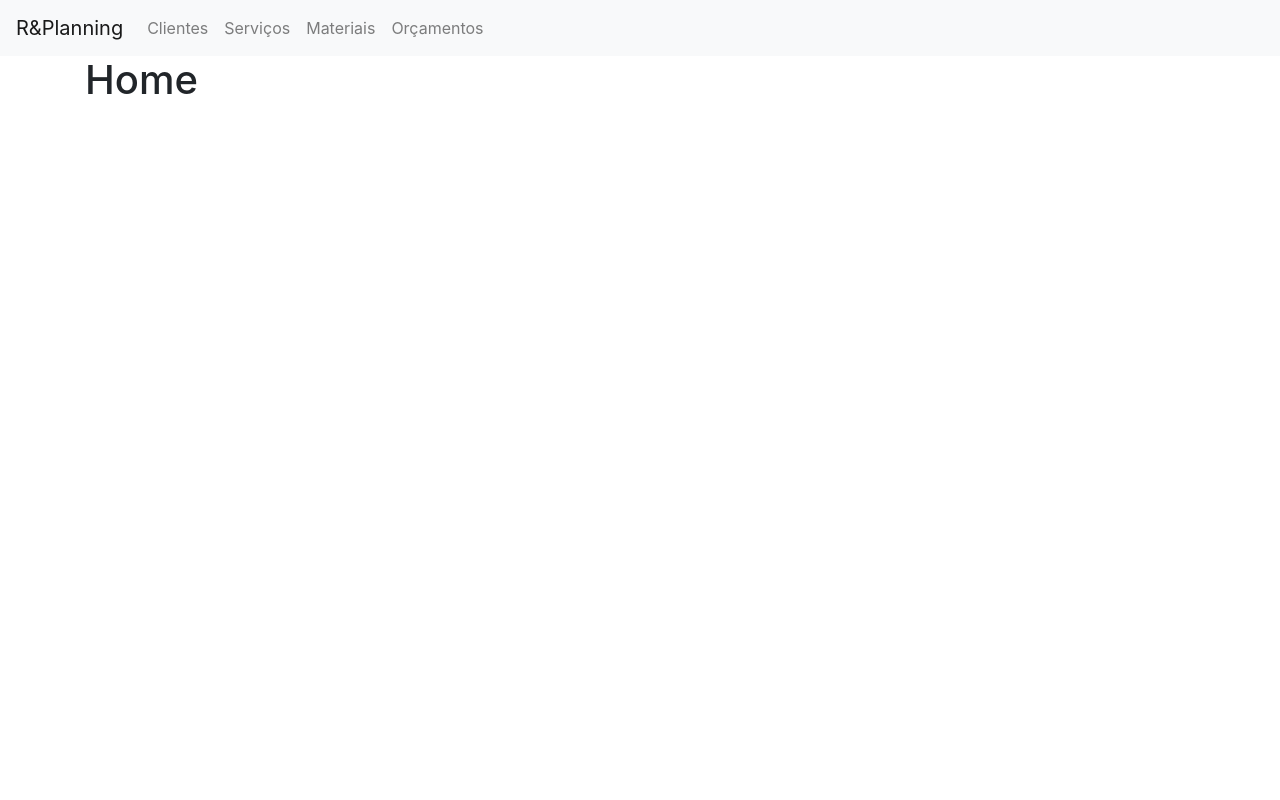
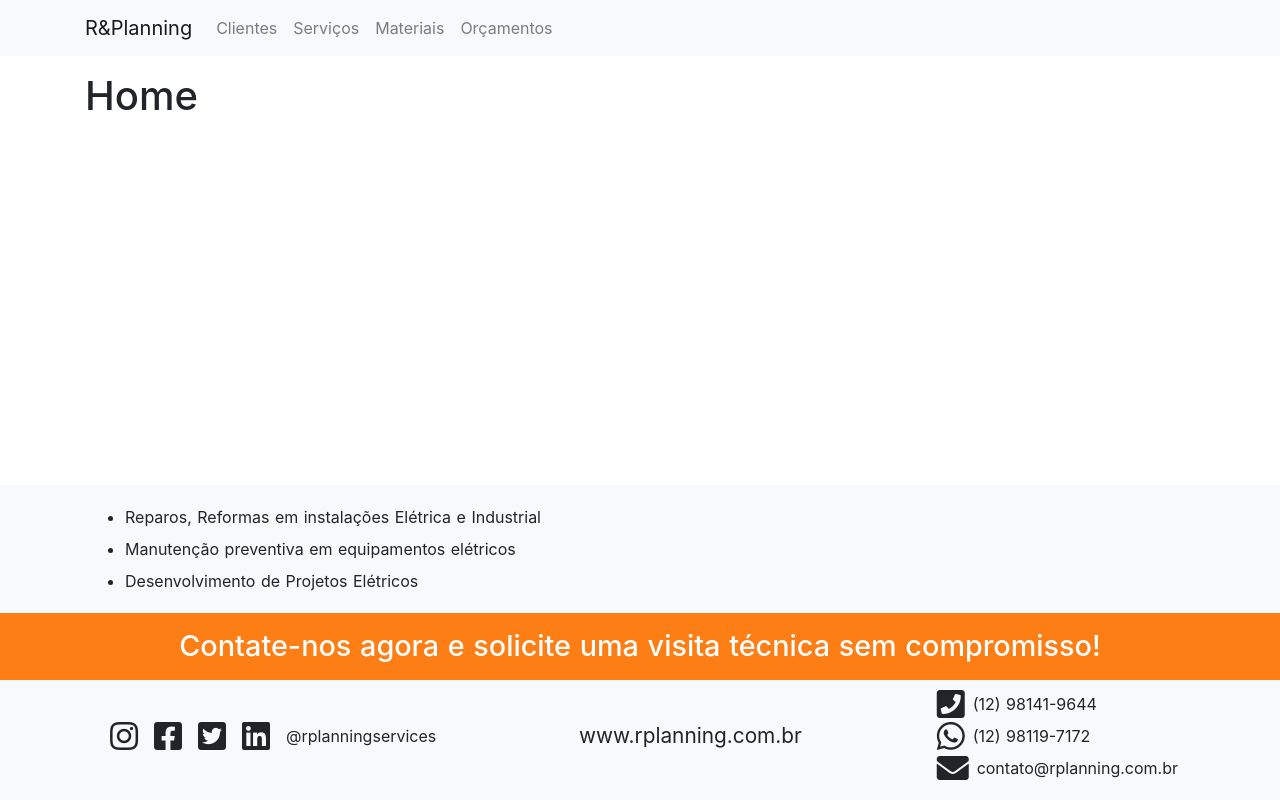
Before and after one commit to fatec-noobs/rplanning_app, a Nuxt app: page / in a window 1280 px wide. Built offline with nearby package versions, Linux system fonts and the light colour scheme.

Commit message:
create footer

```diff
--- a/components/Navbar.vue
+++ b/components/Navbar.vue
@@ -1,5 +1,6 @@
 <template>
   <nav class="navbar navbar-expand-lg navbar-light bg-light">
+    <div class="container">
       <nuxt-link class="navbar-brand" to="/">
         R&Planning
       </nuxt-link>
@@ -31,6 +32,7 @@
           </li>
         </ul>
       </div>
+    </div>
   </nav>
 </template>
 
--- a/layouts/default.vue
+++ b/layouts/default.vue
@@ -1,14 +1,53 @@
 <template>
-  <div>
-    <header>
+  <div class="app">
+    <header class="app__header">
       <navbar/>
     </header>
-    <nuxt />
+    <main class="app__content">
+      <nuxt />
+    </main>
+    <footer class="footer">
+      <div class="footer__container">
+        <div class="container">
+          <ul class="main-list">
+            <li>Reparos, Reformas em instalações Elétrica e Industrial</li>
+            <li>Manutenção preventiva em equipamentos elétricos</li>
+            <li>Desenvolvimento de Projetos Elétricos</li>
+          </ul>
+        </div>
+        <h3 class="title">Contate-nos agora e solicite uma visita técnica sem compromisso!</h3>
+        <div class="footer__footer container">
+          <ul class="brand-list">
+            <li><i class="fab fa-instagram fa-2x"></i></li>
+            <li><i class="fab fa-facebook-square fa-2x"></i></li>
+            <li><i class="fab fa-twitter-square fa-2x"></i></li>
+            <li><i class="fab fa-linkedin fa-2x"></i></li>
+            <li><span>@rplanningservices</span></li>
+          </ul>
+          <a class="site" href="www.rplanning.com.br">www.rplanning.com.br</a>
+          <ul class="contact-list">
+            <li>
+              <i class="fas fa-phone-square fa-2x"></i>
+              <span>(12) 98141-9644</span>
+            </li>
+            <li>
+              <i class="fab fa-whatsapp fa-2x"></i>
+              <span>(12) 98119-7172</span>
+            </li>
+            <li>
+              <i class="fas fa-envelope fa-2x"></i>
+              <span>contato@rplanning.com.br</span>
+            </li>
+          </ul>
+        </div>
+      </div>
+    </footer>
   </div>
 </template>
 
 <script>
 import Navbar from '~/components/Navbar.vue'
+import '@fortawesome/fontawesome-free/css/all.css'
 
 export default {
   components: {
@@ -20,7 +59,7 @@ export default {
 <style>
 html {
   font-family: 'Source Sans Pro', -apple-system, BlinkMacSystemFont, 'Segoe UI',
-    Roboto, 'Helvetica Neue', Arial, sans-serif;
+  Roboto, 'Helvetica Neue', Arial, sans-serif;
   font-size: 16px;
   word-spacing: 1px;
   box-sizing: border-box;
@@ -32,4 +71,85 @@ html {
   box-sizing: border-box;
   margin: 0;
 }
+
+.app {
+  display: flex;
+  flex-direction: column;
+  min-height: 100vh;
+  justify-content: space-between;
+}
+
+.app__header {
+  margin-bottom: 16px;
+}
+
+.app__content {
+  flex-grow: 1;
+}
+
+.footer {
+  background-color: #f8f9fa;
+}
+
+.footer__container {
+  padding: 16px 0;
+}
+
+.main-list {
+  line-height: 2;
+}
+
+.title {
+  background-color: #fd7e14;
+  color: white;
+  font-size: 1.8rem;
+  padding: 16px;
+  text-align: center;
+}
+
+.footer__footer {
+  align-items: center;
+  display: flex;
+  justify-content: space-between;
+  padding: 0 32px;
+}
+
+.brand-list {
+  list-style: none;
+  display: flex;
+  padding-left: 0;
+  margin-bottom: 0;
+}
+
+.brand-list li {
+  align-items: center;
+  display: flex;
+  margin: 0 8px;
+}
+
+.brand-list span {
+}
+
+.contact-list {
+  list-style: none;
+  padding-left: 0;
+  margin-bottom: 0;
+}
+
+.contact-list li {
+  align-items: center;
+  display: flex;
+}
+
+.contact-list i {
+  margin-right: 8px;
+}
+
+.contact-list span {
+}
+
+.site {
+  color: inherit;
+  font-size: 1.3rem;
+}
 </style>
--- a/package.json
+++ b/package.json
@@ -18,6 +18,7 @@
     "nuxt": "^2.4.0"
   },
   "devDependencies": {
+    "@fortawesome/fontawesome-free": "^5.8.2",
     "nodemon": "^1.18.9"
   }
 }
```
Also changed, not shown: 1 other file (tests, documents, lock files or other folders). Lines whose indentation alone changed are shown as unchanged.
